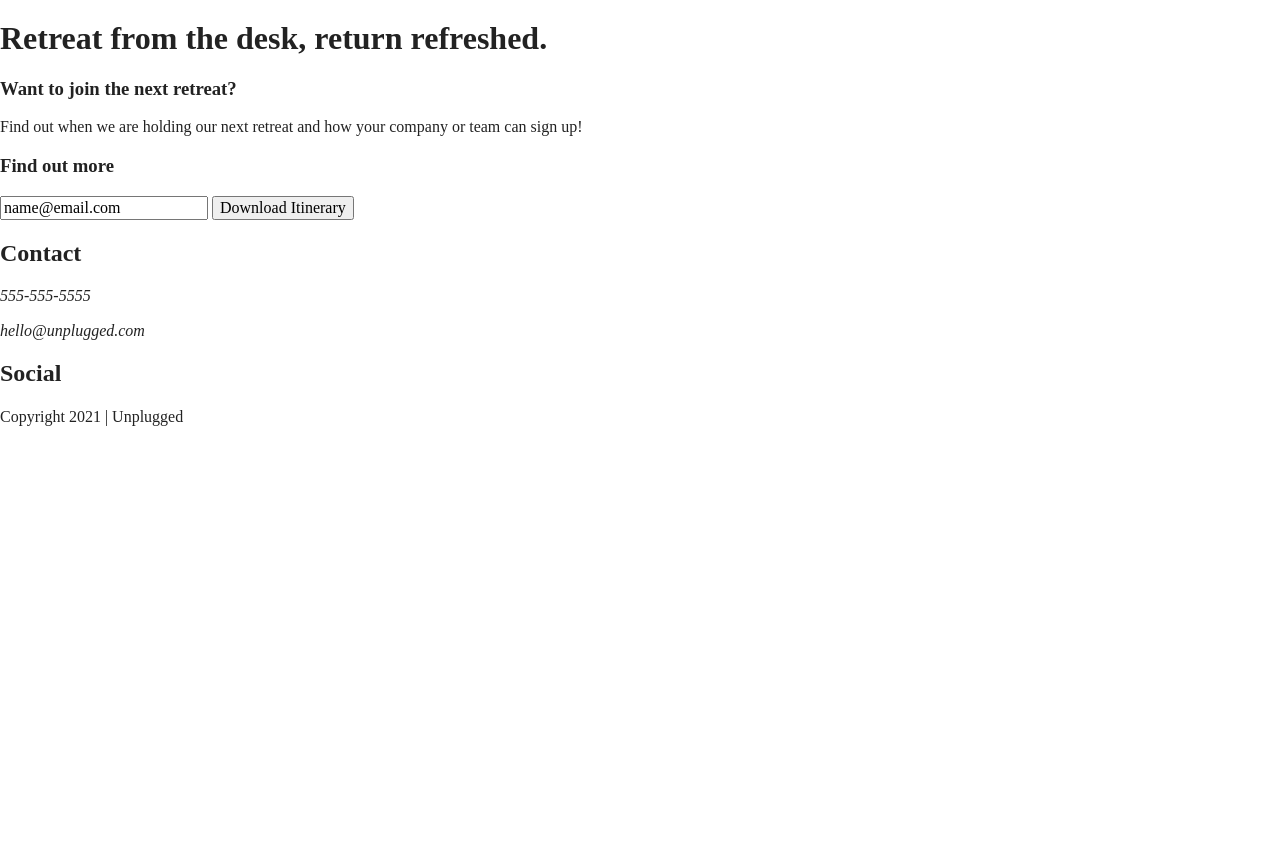
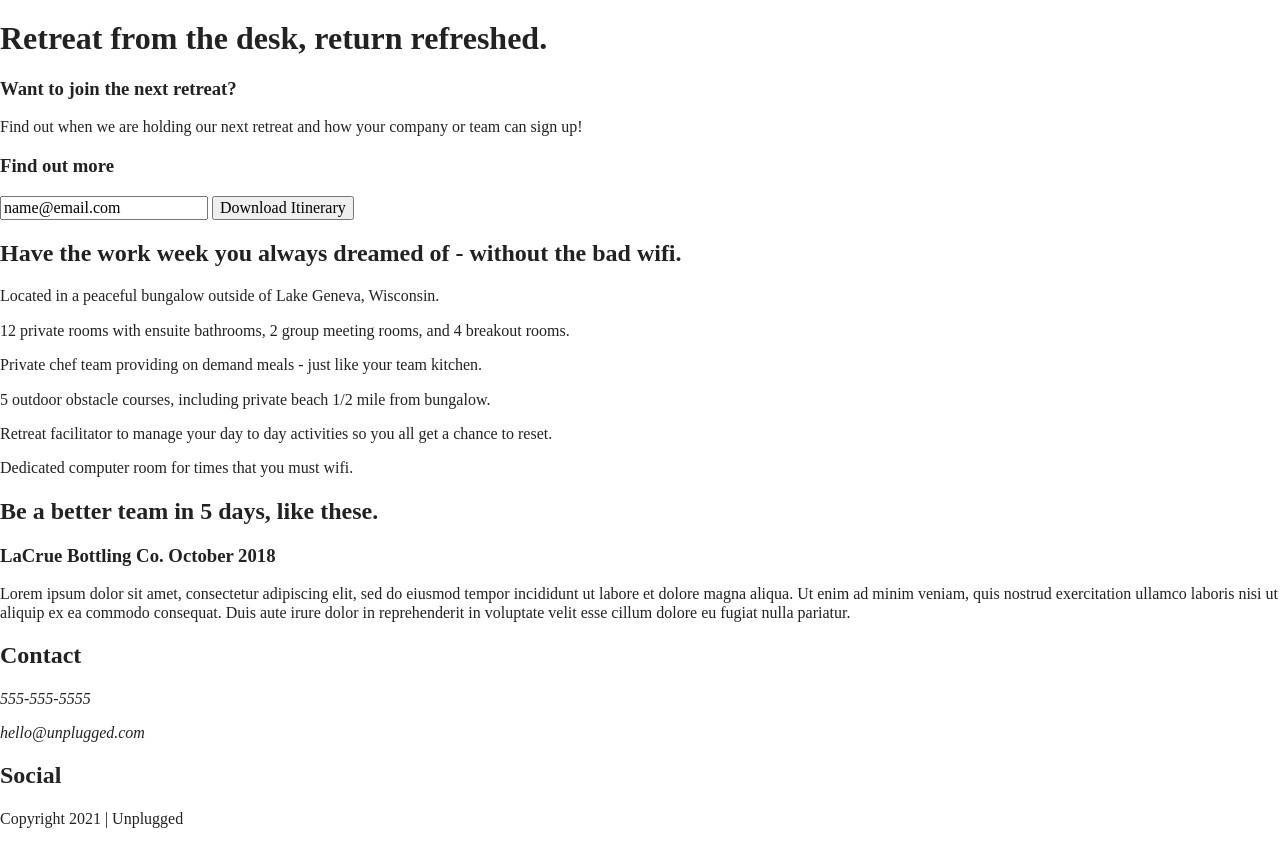
Before and after one commit to JoanFowler/unplugged, a website built with Parcel: page index.html in a window 1280 px wide. Shown: the part 74-918 px from the top of the page. Before the commit the page ends 800 px from the top, so only its background shows below. Built offline with nearby package versions, Linux system fonts and the light colour scheme.

Commit message:
Completed coding html for index page

```diff
--- a/index.html
+++ b/index.html
@@ -45,15 +45,64 @@
     </section>
     <aside>
       <div class="content-wrapper">
-        <h3>Want to join the next retreat?</h3>
-        <p>Find out when we are holding our next retreat and how your company or team can sign up!</p>
-        <div class="signup-form">
+        <div class="form-description">
+          <h3>Want to join the next retreat?</h3>
+          <p>Find out when we are holding our next retreat and how your company or team can sign up!</p>
+        </div>
+        <div class="form">
           <h3>Find out more</h3>
           <input type="text" name="txtEmail" value="name@email.com">
           <input type="button" name="btnDownload" value="Download Itinerary">
         </div>
       </div>
     </aside>
+    <section class="features">
+      <div class="content-wrapper">
+        <h2>Have the work week you always dreamed of - without the bad wifi.</h2>
+        <div class="features-items">
+          <article>
+            <p class="fontawesome-icon"></p>
+            <p class="features-item-description">Located in a peaceful bungalow outside of Lake Geneva, Wisconsin.</p>
+          </article>
+          <article>
+            <p class="fontawesome-icon"></p>
+            <p class="features-item-description">12 private rooms with ensuite bathrooms, 2 group meeting rooms, and 4 breakout rooms.</p>
+          </article>
+          <article>
+            <p class="fontawesome-icon"></p>
+            <p class="features-item-description">Private chef team providing on demand meals - just like your team kitchen.</p>
+          </article>
+          <article>
+            <p class="fontawesome-icon"></p>
+            <p class="features-item-description">5 outdoor obstacle courses, including private beach 1/2 mile from bungalow.</p>
+          </article>
+          <article>
+            <p class="fontawesome-icon"></p>
+            <p class="features-item-description">Retreat facilitator to manage your day to day activities so you all get a chance to reset.</p>
+          </article>
+          <article>
+            <p class="fontawesome-icon"></p>
+            <p class="features-item-description">Dedicated computer room for times that you must wifi.</p>
+          </article>
+        </div>
+      </div>
+    </section>
+    <section class="reviews">
+      <div class="content-wrapper">
+        <h2>Be a better team in 5 days, like these.</h2>
+        <article>
+          <div>
+            <h3>LaCrue Bottling Co. October 2018</h3>
+            <p>
+              Lorem ipsum dolor sit amet, consectetur adipiscing elit, sed do eiusmod tempor incididunt ut labore et
+              dolore magna aliqua. Ut enim ad minim veniam, quis nostrud exercitation ullamco laboris nisi ut aliquip
+              ex ea commodo consequat. Duis aute irure dolor in reprehenderit in voluptate velit esse cillum dolore eu
+              fugiat nulla pariatur.
+            </p>
+          </div>
+        </article>
+      </div>
+    </section>
   </main>
   <footer>
     <div class="content-wrapper">
@@ -65,14 +114,14 @@
             <p>hello@unplugged.com</p>
           </address>
         </div>
-        <div class="social-content">
+        <div class="social">
           <h2>Social</h2>
           <div class="social-icons">
             <p><a href="https://www.facebook.com/yoursite" target="_blank"></a></p>
             <p><a href="https://twitter.com/yoursite" target="_blank"></a></p>
             <p><a href="https://www.instagram.com/yoursite" target="_blank"></a></p>
           </div>
-          <div class="copy-right">
+          <div class="copyright">
             <p>Copyright 2021 | Unplugged</p>
           </div>
         </div>
```
